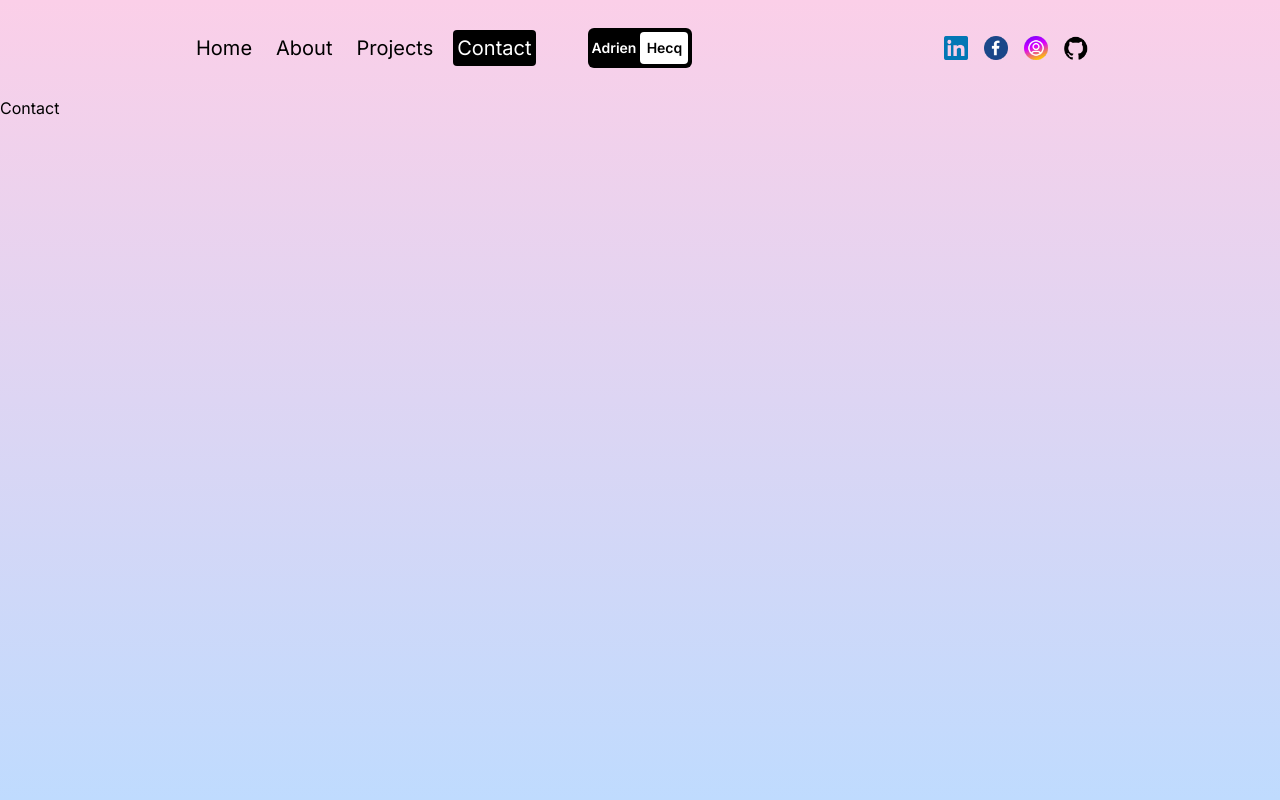
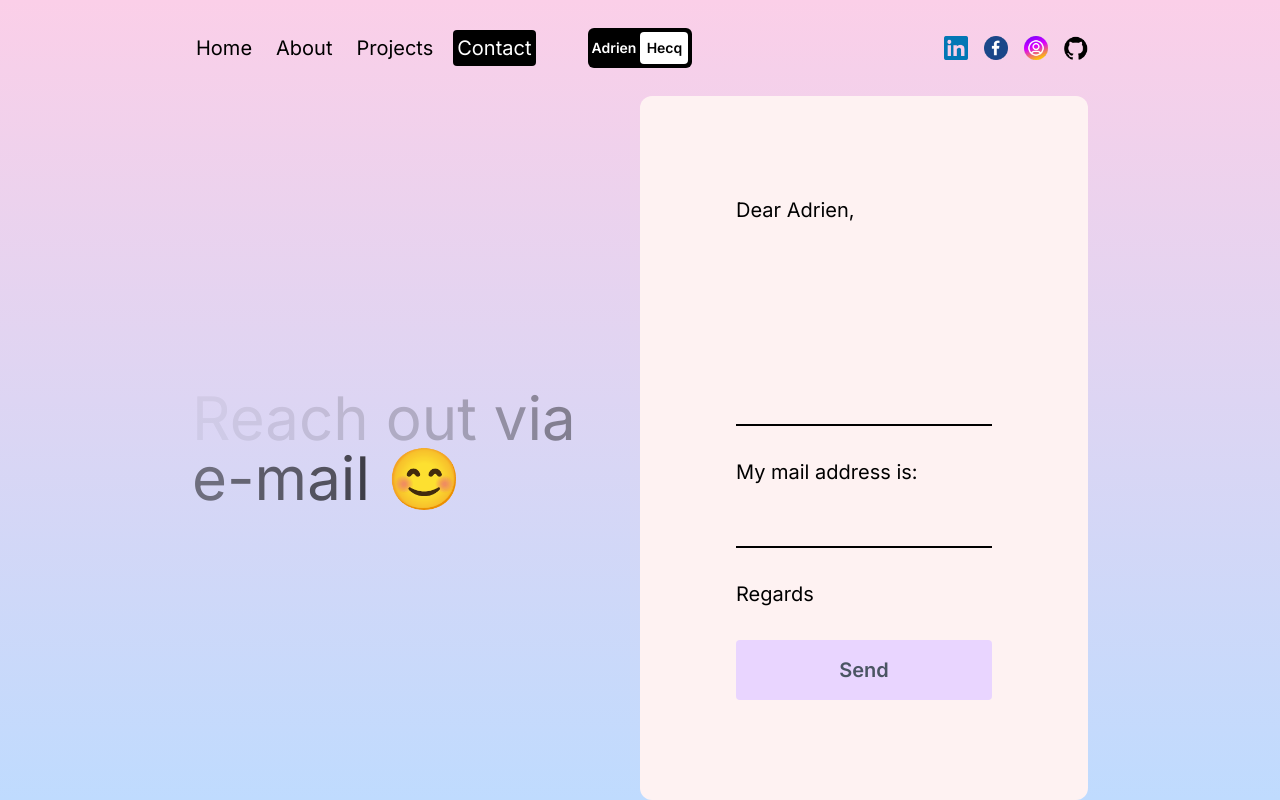
Before and after one commit to AdrienHq/AdrienHq-Portfolio-V2, a Next.js app: page /contact in a window 1280 px wide. Built offline with nearby package versions, Linux system fonts and the light colour scheme.

Commit message:
feat: complete contact page

```diff
--- a/src/app/contact/page.jsx
+++ b/src/app/contact/page.jsx
@@ -1,13 +1,98 @@
 "use client"
 
 import {motion} from "framer-motion";
-import Image from "next/image";
+import {useRef, useState} from "react";
+import emailjs from "@emailjs/browser";
+
 const ContactPage = () => {
+    const text = "Reach out via e-mail "
+
+    const [success, setSuccess] = useState(false);
+    const [error, setError] = useState(false);
+    const form = useRef();
+
+    const sendEmail = (e) => {
+        e.preventDefault();
+        setError(false);
+        setSuccess(false);
+
+        emailjs
+            .sendForm(
+                process.env.NEXT_PUBLIC_SERVICE_ID,
+                process.env.NEXT_PUBLIC_TEMPLATE_ID,
+                form.current,
+                process.env.NEXT_PUBLIC_PUBLIC_KEY
+            )
+            .then(
+                () => {
+                    setSuccess(true);
+                    form.current.reset();
+                },
+                () => {
+                    setError(true);
+                }
+            );
+    };
+
+
     return (
-        <motion.div className="h-full" initial={{y:"-200vh"}} animate={{y:"0%"}} transition={{duration:1}}>
-            Contact
+        <motion.div className="h-full" initial={{y: "-200vh"}} animate={{y: "0%"}} transition={{duration: 1}}>
+            <div className="h-full flex flex-col lg:flex-row px-4 sm:px-8 md:px-12 lg:px-20 xl:px-48">
+                <div className="h-1/2 lg:h-full lg:w-1/2 flex items-center justify-center text-6xl">
+                    <div>
+                        {text.split("").map((letter, index) => (
+                            <motion.span
+                                key={index}
+                                initial={{opacity: 1}}
+                                animate={{opacity: 0}}
+                                transition={{
+                                    duration: 3,
+                                    repeat: Infinity,
+                                    delay: index * 0.1,
+                                }}
+                            >
+                                {letter}
+                            </motion.span>
+                        ))}
+                        😊
+                    </div>
+                </div>
+                <form
+                    onSubmit={sendEmail}
+                    ref={form}
+                    className="h-1/2 lg:h-full lg:w-1/2 bg-red-50 rounded-xl text-xl flex flex-col gap-8 justify-center p-24"
+                >
+                    <span>Dear Adrien,</span>
+                    <textarea
+                        rows={6}
+                        className="bg-transparent border-b-2 border-b-black outline-none resize-none"
+                        name="user_message"
+                    />
+                    <span>My mail address is:</span>
+                    <input
+                        name="user_email"
+                        type="text"
+                        className="bg-transparent border-b-2 border-b-black outline-none"
+                    />
+                    <span>Regards</span>
+                    <button className="bg-purple-200 rounded font-semibold text-gray-600 p-4">
+                        Send
+                    </button>
+                    {success && (
+                        <span className="text-green-600 font-semibold">
+              Your message has been sent successfully!
+            </span>
+                    )}
+                    {error && (
+                        <span className="text-red-600 font-semibold">
+              Something went wrong!
+            </span>
+                    )}
+                </form>
+            </div>
         </motion.div>
-    );
+    )
+        ;
 };
 
 export default ContactPage;
```
